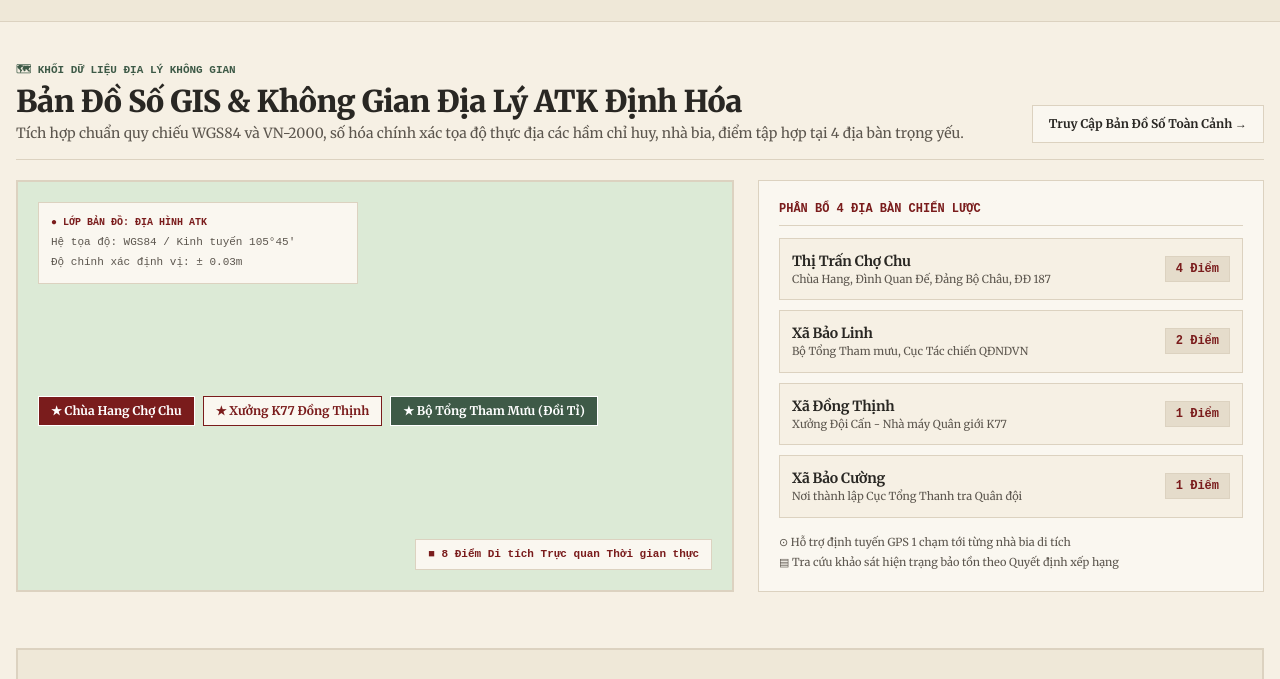
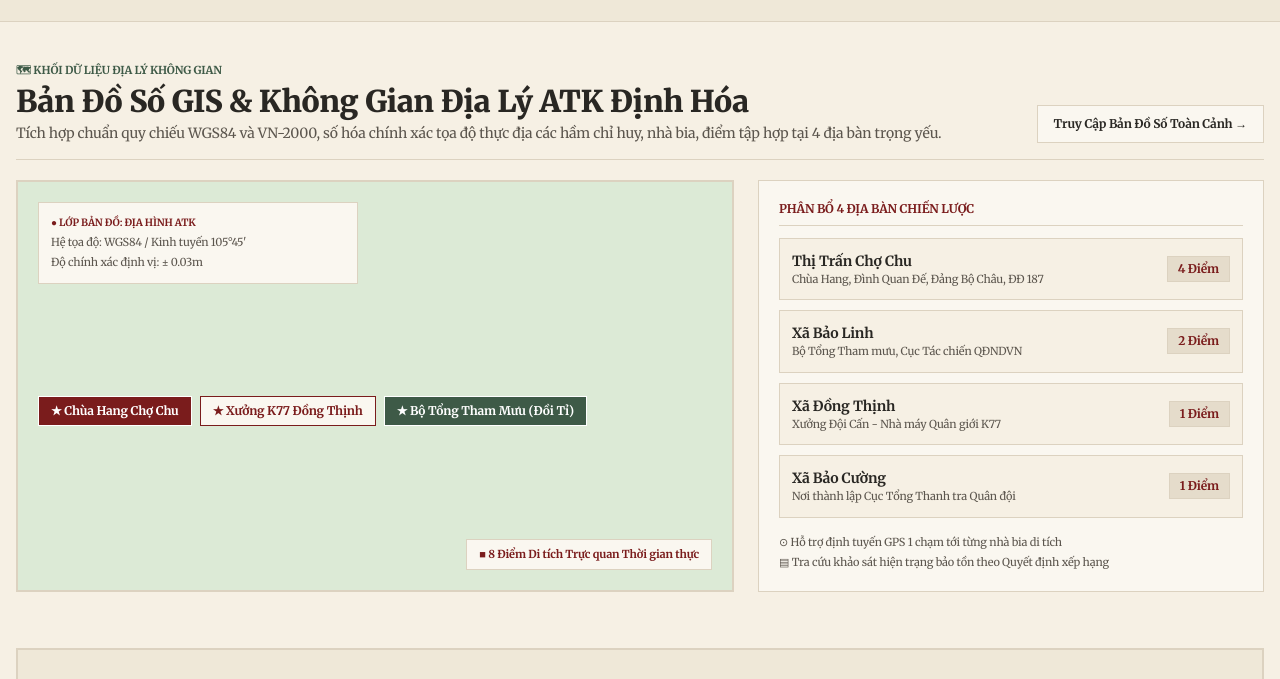
Before and after one commit to vuthiet2k/demo_dinh_hoa, a website: page index.html in a window 1280 px wide. Shown: the part 782-1461 px from the top of the page. Drawn offline with nearby package versions, Linux system fonts and the light colour scheme.

Commit message:
feat(styles): standardize Merriweather font family across all elements and utility classes in styles/themes.css

```diff
--- a/styles/themes.css
+++ b/styles/themes.css
@@ -1,12 +1,14 @@
 /**
- * DTCG 3-Tier Semantic Color Tokens & Strict Flat Geometry Rules
+ * DTCG 3-Tier Semantic Color Tokens, Merriweather Typography & Strict Flat Geometry Rules
  * Project: He sinh thai So hoa Di tich Lich su Dinh Hoa (ATK Dinh Hoa - Thai Nguyen)
  * Standard: Astra Agentic Workflow · W3C WCAG 2.2 · 60-30-10 Rule
+ * Typography Standard: Merriweather (Google Fonts)
  * Hard Constraint: ZERO border-radius (0px) & ZERO box-shadow (none)
  */
 
 :root,
 [data-theme="option1"] {
+  --font-primary: 'Merriweather', Georgia, 'Times New Roman', serif;
   --surface-bg-primary: #F6F0E4;
   --surface-bg-warm: #EFE8D8;
   --surface-card-secondary: #E5DCCB;
@@ -24,6 +26,7 @@
 }
 
 [data-theme="option2"] {
+  --font-primary: 'Merriweather', Georgia, 'Times New Roman', serif;
   --surface-bg-primary: #F1F0E5;
   --surface-bg-warm: #E5E4D5;
   --surface-card-secondary: #DADCCF;
@@ -41,6 +44,7 @@
 }
 
 [data-theme="option3"] {
+  --font-primary: 'Merriweather', Georgia, 'Times New Roman', serif;
   --surface-bg-primary: #F3F7FA;
   --surface-bg-warm: #E5EEF5;
   --surface-card-secondary: #DCE6ED;
@@ -65,21 +69,40 @@
   box-shadow: none !important;
 }
 
+/* MERRIWEATHER TYPOGRAPHY INVARIANT ACROSS ENTIRE PORTAL */
+html,
+body,
+button,
+input,
+select,
+textarea,
+svg text {
+  font-family: var(--font-primary) !important;
+}
+
 body {
   background-color: var(--surface-bg-primary);
   color: var(--text-primary-body);
-  font-family: 'Inter', -apple-system, BlinkMacSystemFont, sans-serif;
+  font-family: var(--font-primary) !important;
   margin: 0;
   padding: 0;
 }
 
-h1, h2, h3, h4, .font-display {
-  font-family: 'Be Vietnam Pro', sans-serif;
-  letter-spacing: -0.015em;
+h1,
+h2,
+h3,
+h4,
+h5,
+h6,
+.font-display,
+.font-serif,
+.font-sans {
+  font-family: var(--font-primary) !important;
+  letter-spacing: -0.01em;
 }
 
 .font-mono-code {
-  font-family: 'JetBrains Mono', monospace;
+  font-family: var(--font-primary) !important;
 }
 
 .bg-surface-primary { background-color: var(--surface-bg-primary); }
@@ -109,6 +132,7 @@ h1, h2, h3, h4, .font-display {
   color: var(--text-on-brand-inverse);
   border: 1px solid var(--brand-primary-default);
   padding: 10px 18px;
+  font-family: var(--font-primary) !important;
   font-weight: 700;
   font-size: 13px;
   display: inline-flex;
@@ -126,6 +150,7 @@ h1, h2, h3, h4, .font-display {
   color: #FFFFFF;
   border: 1px solid var(--brand-olive-secondary);
   padding: 10px 18px;
+  font-family: var(--font-primary) !important;
   font-weight: 700;
   font-size: 13px;
   display: inline-flex;
@@ -143,7 +168,8 @@ h1, h2, h3, h4, .font-display {
   color: var(--text-primary-body);
   border: 1px solid var(--border-subtle-color);
   padding: 9px 16px;
-  font-weight: 600;
+  font-family: var(--font-primary) !important;
+  font-weight: 700;
   font-size: 12px;
   display: inline-flex;
   align-items: center;
```
